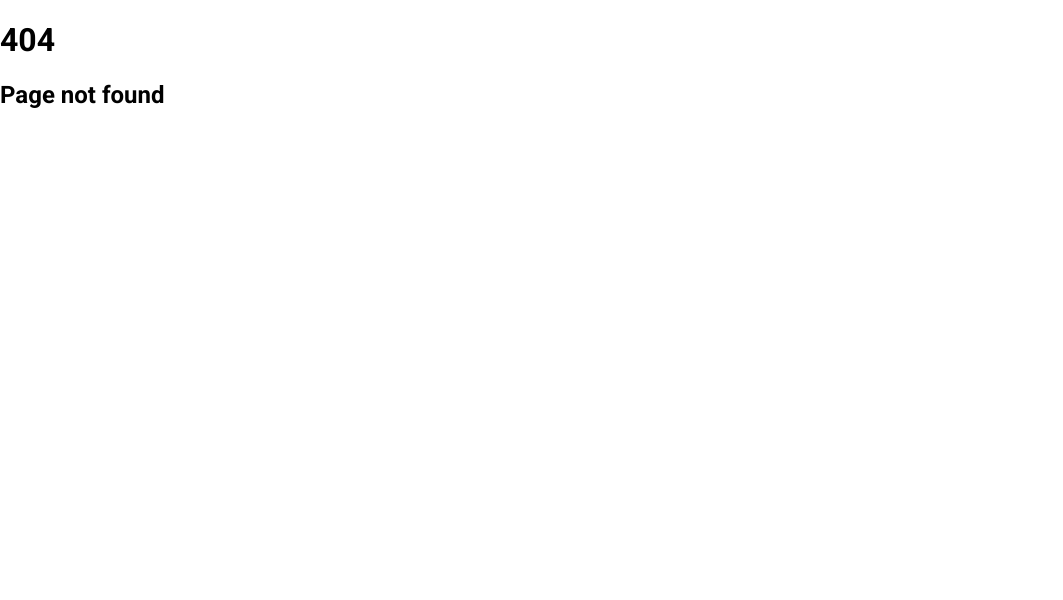
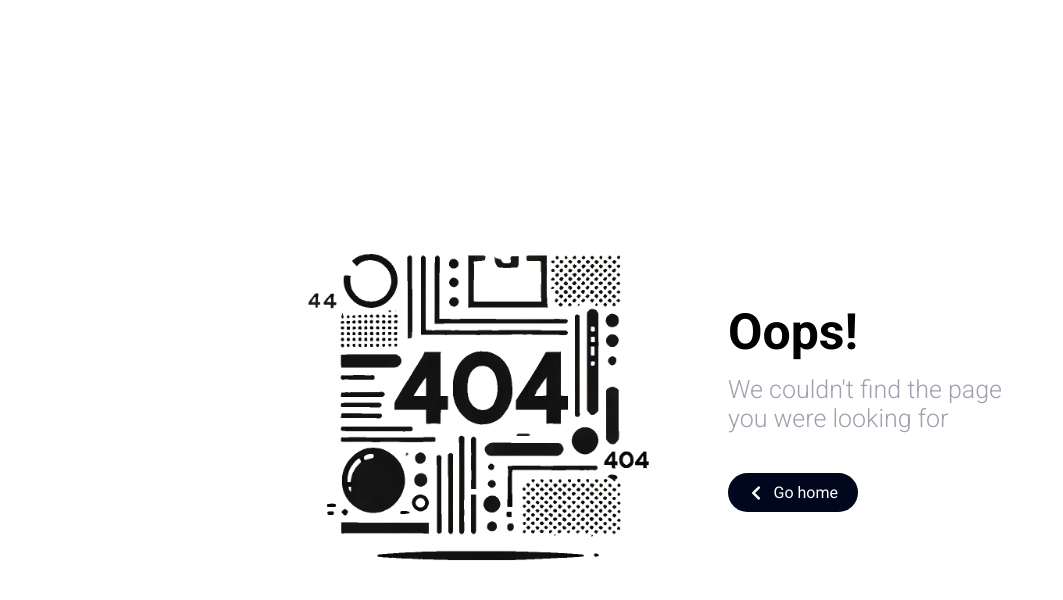
Before and after one commit to AlexShatokhin/budgetTracker, a React (Create React App) app in the folder client/: page /reports in a window 1280 px wide. Before the commit this address had no page. Shown: the top 600 px of the page, without its empty margins (0-1063 px from the left). Built offline with nearby package versions, Linux system fonts and the light colour scheme; sample sign-in values are in the browser's storage.

Commit message:
design 404 page

```diff
--- a/client/src/react/pages/NotFoundPage/NotFoundPage.tsx
+++ b/client/src/react/pages/NotFoundPage/NotFoundPage.tsx
@@ -1,10 +1,20 @@
+import NotFoundImage from "../../../assets/404.png";
+import { FaChevronLeft } from "react-icons/fa";
+import { Link } from "react-router-dom";
 
-
+import "./not_found.scss"
 const NotFoundPage = () => {
     return (
         <div className="error">
-            <h1>404</h1>
-            <h2>Page not found</h2>
+            <img src={NotFoundImage} alt="404 Not Found" className="error__image" />
+            <div className="error__text">
+                <h1>Oops!</h1>
+                <h2>We couldn't find the page <br /> you were looking for</h2>
+                <Link to="/home">
+                    <FaChevronLeft className="error__icon" />
+                    Go home
+                </Link>
+            </div>
         </div>
     )
 }
--- /dev/null
+++ b/client/src/react/pages/NotFoundPage/not_found.scss
@@ -0,0 +1,35 @@
+@import "../../../constants/_colors";
+
+.error{
+    display: flex;
+    justify-content: center;
+    align-items: center;
+    height: 100vh;
+    &__image{
+        width: 400px;
+        margin-right: 50px;
+    }
+    &__text{
+        h1{
+            font-size: 50px;
+            line-height: 20px;
+        }
+        h2{
+            color: $grey;
+            font-weight: 300;
+            font-size: 25px;
+            margin-bottom: 40px;
+        }
+        a{
+            color: $white;
+            background-color: $black;
+            text-decoration: none;
+            padding: 10px 20px;
+            border-radius: 20px;
+            display: flex;
+            align-items: center;
+            width: 90px;
+            justify-content: space-between;
+        }
+    }
+}
```
Also changed, not shown: client/src/assets/404.png (added).
